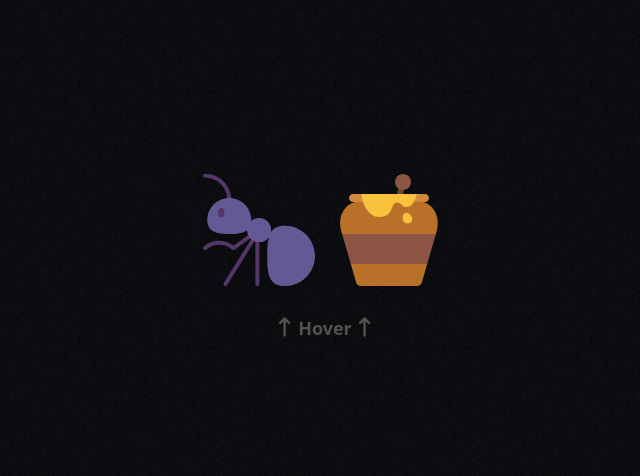
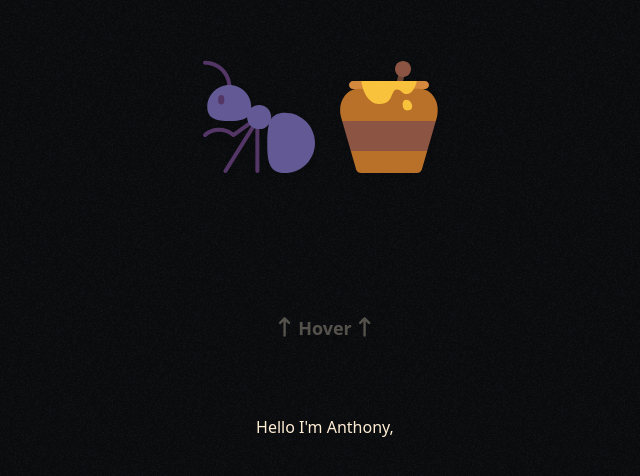
Before and after one commit to Drakarta/PortfolioReact, a React (Vite) app: page / in a window 1280 px wide. Shown: the part 160-636 px from the top of the page, without its empty margins (315-955 px from the left). Built offline with nearby package versions, Linux system fonts and the light colour scheme.

Commit message:
intro message start

```diff
--- a/src/components/home/HomeDesktop.tsx
+++ b/src/components/home/HomeDesktop.tsx
@@ -3,9 +3,10 @@ import HoverIndicator from "./HoverIndicator";
 
 export default function HomeDesktop() {
   return (
-    <div className="absolute top-0 flex h-svh w-full flex-col items-center justify-center">
+    <div className="top-0 flex h-svh w-full flex-col items-center justify-evenly">
       <AntHoney />
       <HoverIndicator />
+      <p className="text-orange-100">Hello I'm Anthony,</p>
     </div>
   );
 }
```
